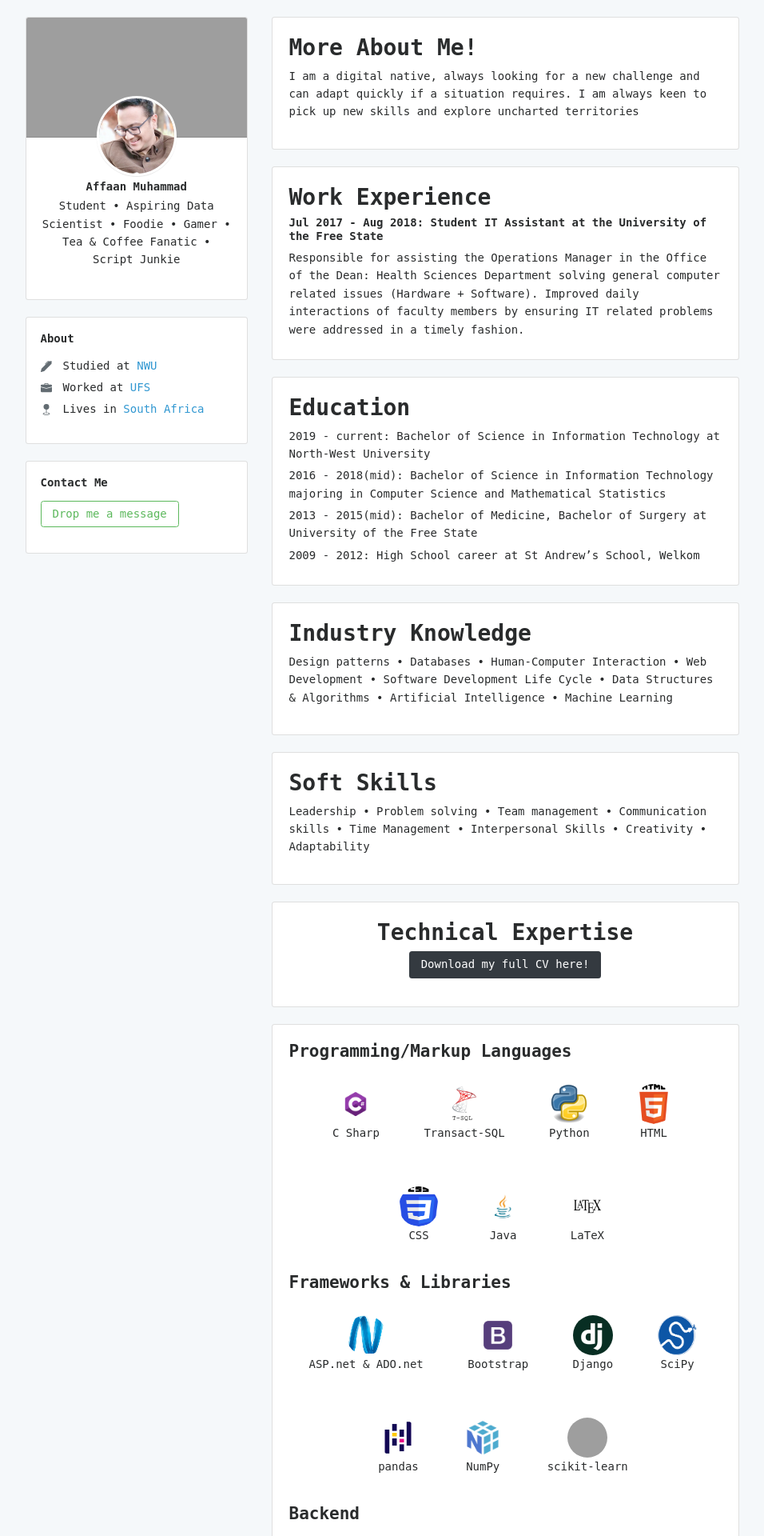
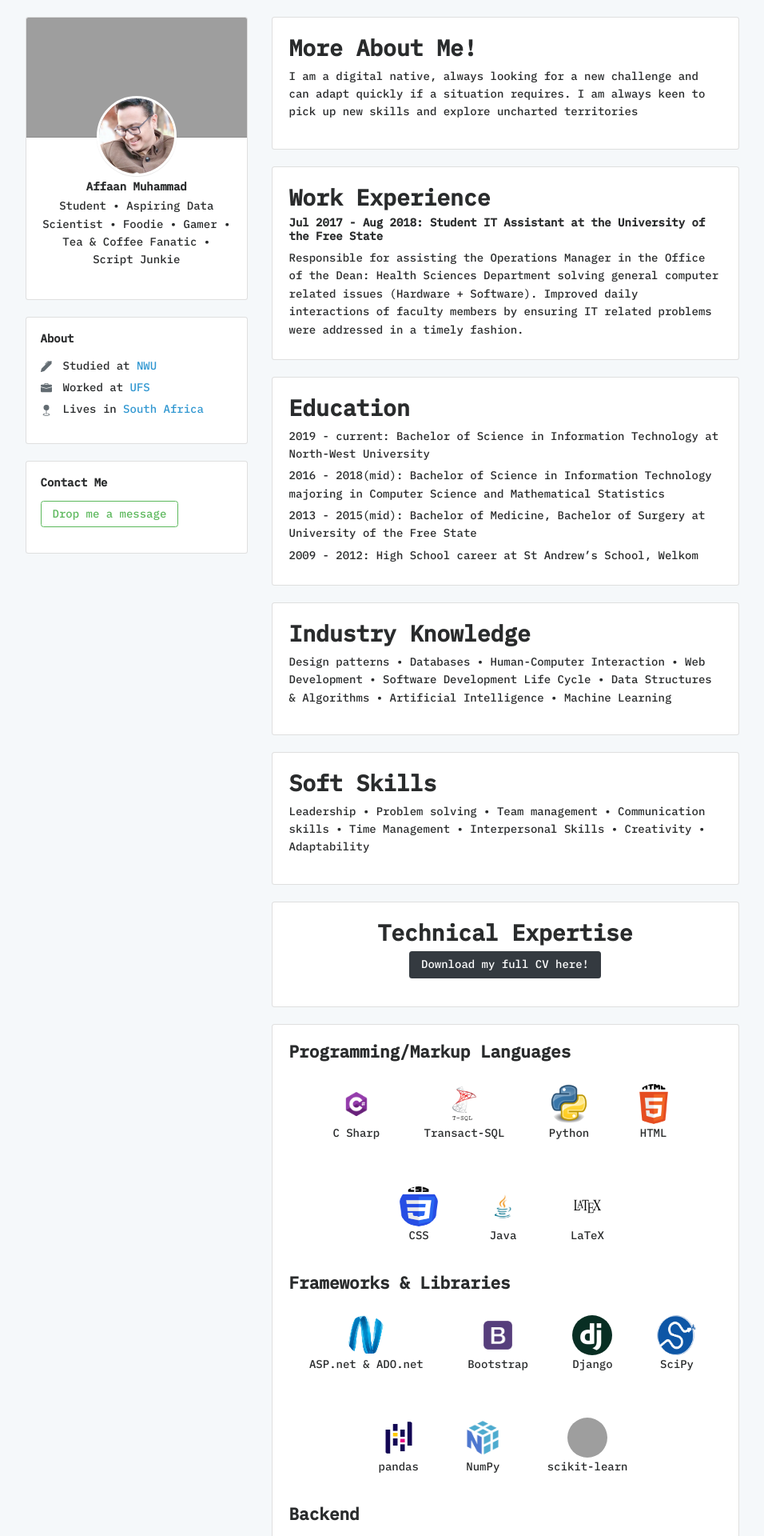
Before and after one commit to AM-ops/CV, a Django app: template CV/templates/index.html in a window 1280 px wide. Shown: the top 1920 px of the page at 80% size, without its empty margins (8-964 px from the left). Run offline with Django 3.2, Linux system fonts and the light colour scheme; the template is opened without the code that fills it, so the values that code supplies are empty; some libraries are stand-ins or nearby versions; grey boxes are pictures that could not be loaded.

Commit message:
Update index.html

```diff
--- a/CV/templates/index.html
+++ b/CV/templates/index.html
@@ -6,7 +6,7 @@
     <title>Homepage</title>
     <link rel="stylesheet" href="https://stackpath.bootstrapcdn.com/bootstrap/4.5.2/css/bootstrap.min.css" integrity="sha384-JcKb8q3iqJ61gNV9KGb8thSsNjpSL0n8PARn9HuZOnIxN0hoP+VmmDGMN5t9UJ0Z" crossorigin="anonymous">
     <script src="https://stackpath.bootstrapcdn.com/bootstrap/4.5.2/js/bootstrap.min.js" integrity="sha384-B4gt1jrGC7Jh4AgTPSdUtOBvfO8shuf57BaghqFfPlYxofvL8/KUEfYiJOMMV+rV" crossorigin="anonymous"></script>
-    <link href="https://fonts.googleapis.com/css2?family=Open+Sans&display=swap" rel="stylesheet">
+    <link href="https://fonts.googleapis.com/css2?family=IBM+Plex+Mono:wght@500&display=swap" rel="stylesheet">
     <link href="{% static 'css/toolkit.css' %}" rel="stylesheet"/>
   </head>
   <body>
```
